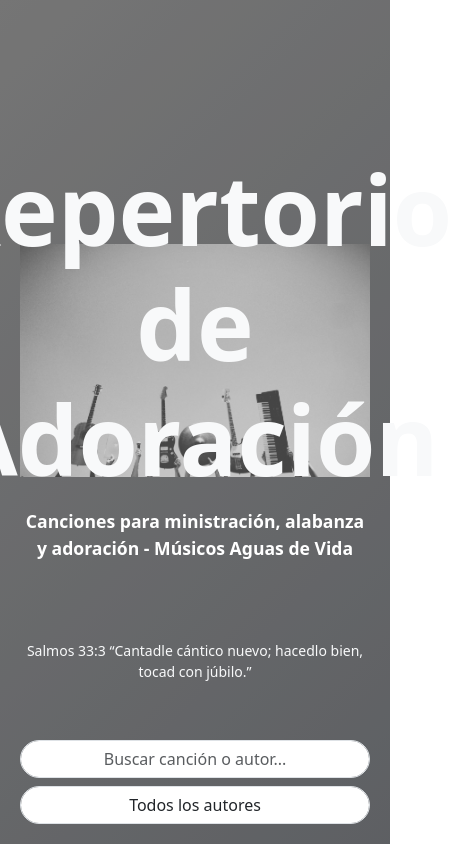
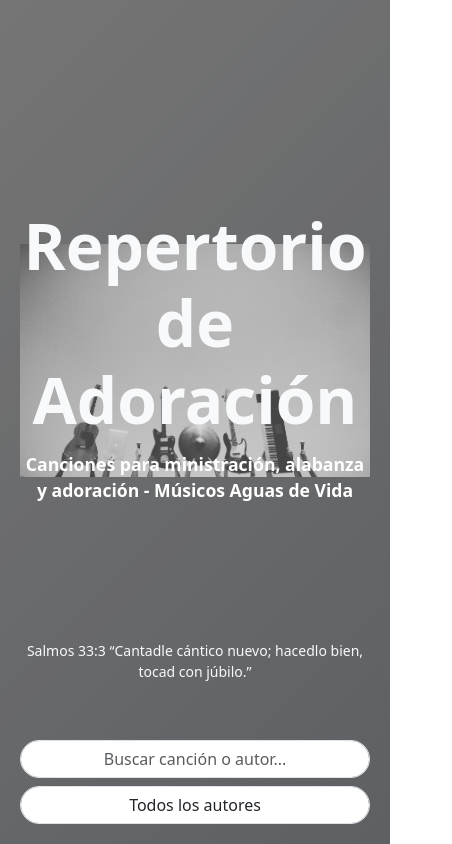
Before and after one commit to JuanFRamirez/repertorio, a React (Vite) app: page / in a window 390 px wide. Shown: the top 844 px of the page, 452 px wide, since content can reach past the window. Built offline with nearby package versions, Linux system fonts and the light colour scheme.

Commit message:
add media width

```diff
--- a/src/index.css
+++ b/src/index.css
@@ -102,3 +102,10 @@ body {
   font-style: italic;
   font-size: 0.95rem;
 }
+
+
+@media (max-width: 450px) {
+  .hero-title {
+    font-size: 4rem;
+  }
+}
```
